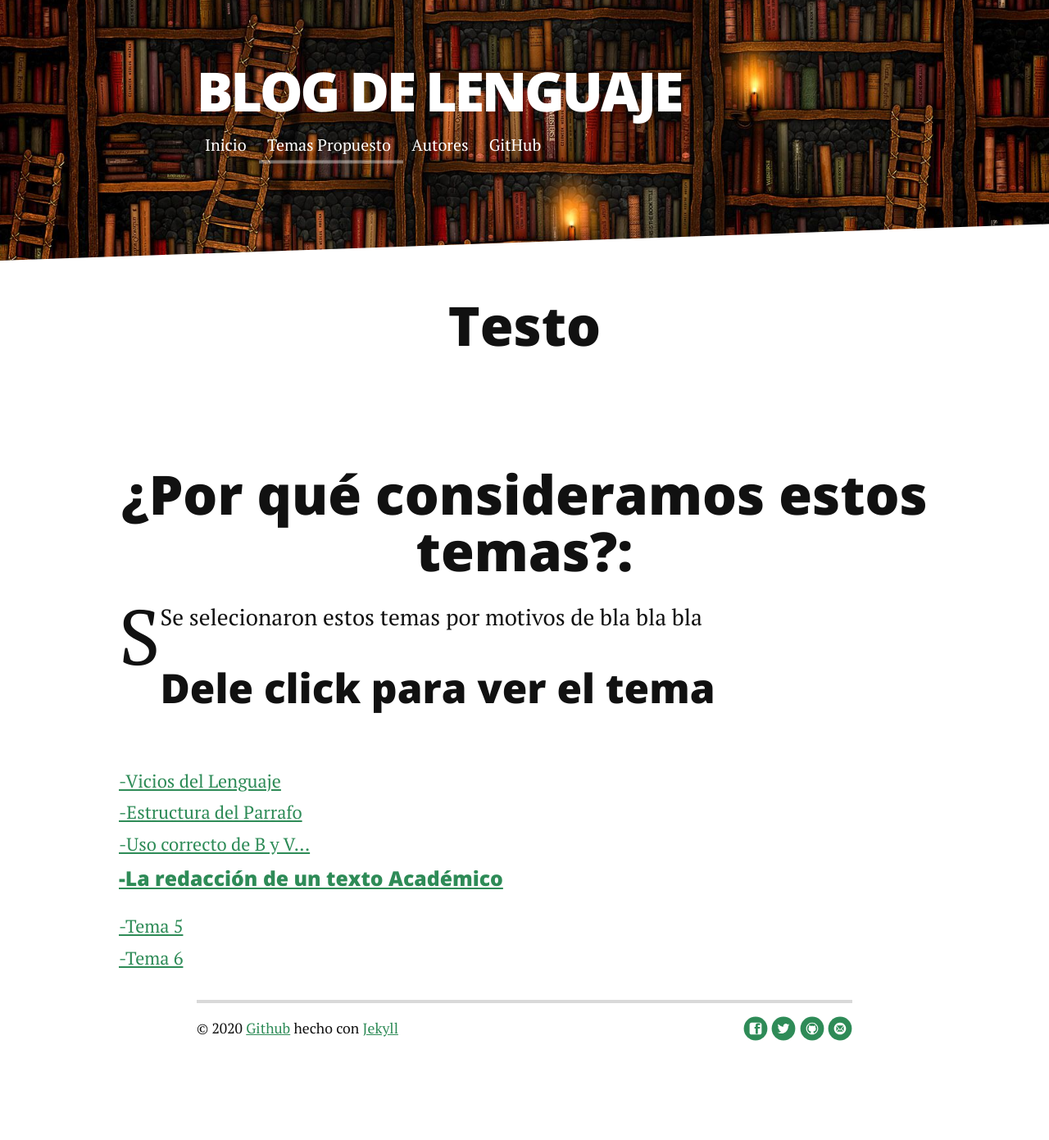
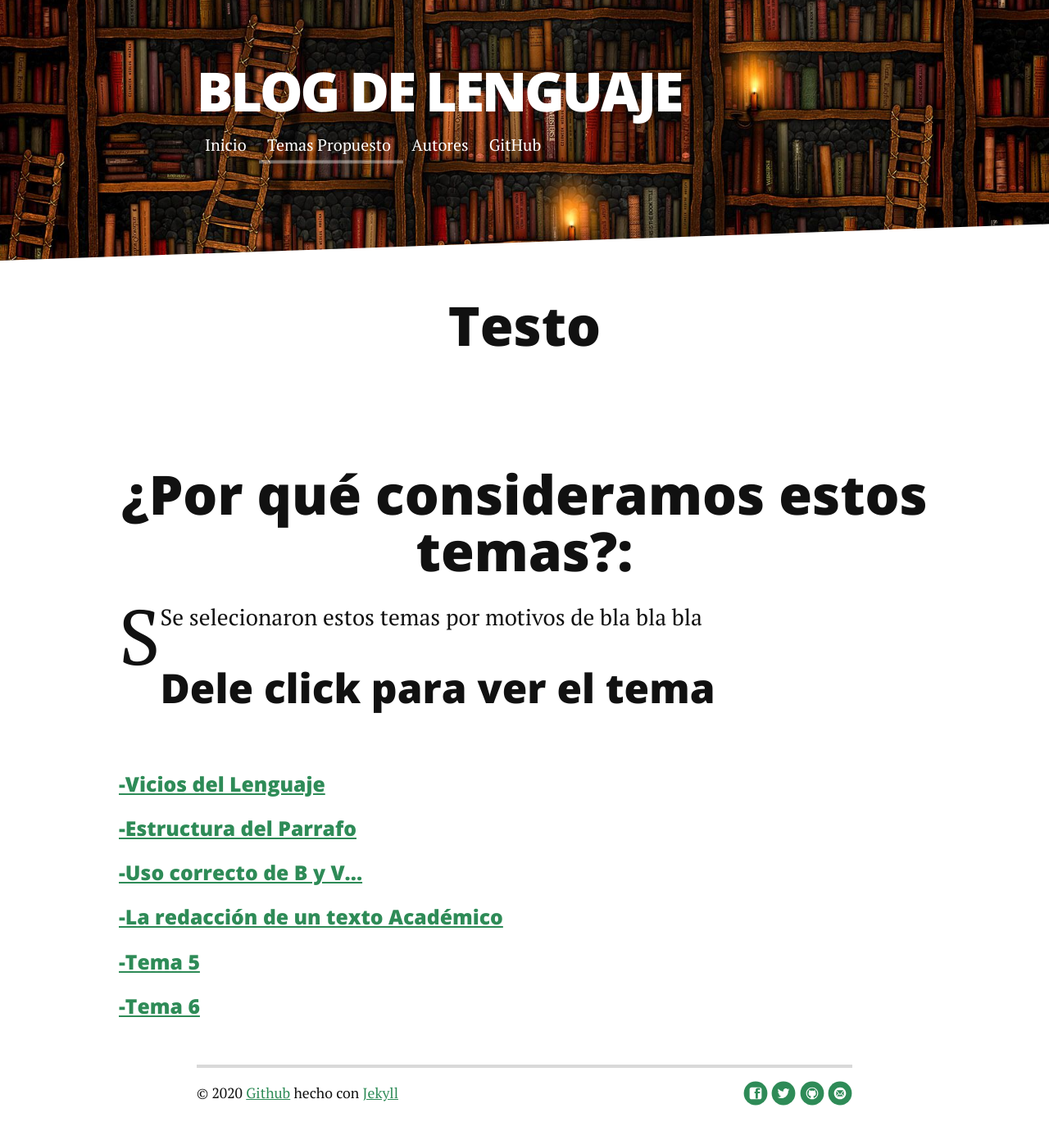
Before and after one commit to BlogdeLenguaje/BlogdeLenguaje.github.io, a Jekyll site: the page built from about.md, in a window 1280 px wide. Shown: the whole page at 82% size. Built offline with Jekyll 4.4.1, drawn with Linux system fonts in a browser that asks for light colours; nearby versions of some CDN libraries; before the commit the page ends 1312 px from its top, so only the background shows below that.

```diff
--- a/about.md
+++ b/about.md
@@ -24,9 +24,9 @@ title: Temas propuestos
  <h1><center>¿Por qué consideramos estos temas?:<br></center></h1>
  <p class="intro" aling="justify"><span class="dropcap">S</span>Se selecionaron estos temas por motivos de bla bla bla</p>
 <h2>Dele click para ver el tema</h2><br>
- <a href="https://blogdelenguaje.github.io/blog/ViciosdelLenguaje/">-Vicios del Lenguaje</a><br>
-  <a href="https://blogdelenguaje.github.io/blog/EstructuradelParrafo/">-Estructura del Parrafo</a><br>
-  <a href="https://blogdelenguaje.github.io/blog/NormasOrtografica/">-Uso correcto de B y V...</a><br>
+ <h4><a href="https://blogdelenguaje.github.io/blog/ViciosdelLenguaje/">-Vicios del Lenguaje</a><br></h4>
+  <h4><a href="https://blogdelenguaje.github.io/blog/EstructuradelParrafo/">-Estructura del Parrafo</a><br></h4>
+  <h4><a href="https://blogdelenguaje.github.io/blog/NormasOrtografica/">-Uso correcto de B y V...</a><br></h4>
   <h4><a href="https://blogdelenguaje.github.io/blog/RedacciondeuntextoAcademico/">-La redacción de un texto Académico</a><br></h4>
-  <a href="https://blogdelenguaje.github.io/blog/tema5/">-Tema 5</a><br>
-  <a href="https://blogdelenguaje.github.io/blog/tema6/">-Tema 6</a><br>
+  <h4><a href="https://blogdelenguaje.github.io/blog/tema5/">-Tema 5</a><br></h4>
+  <h4><a href="https://blogdelenguaje.github.io/blog/tema6/">-Tema 6</a><br></h4>
```
